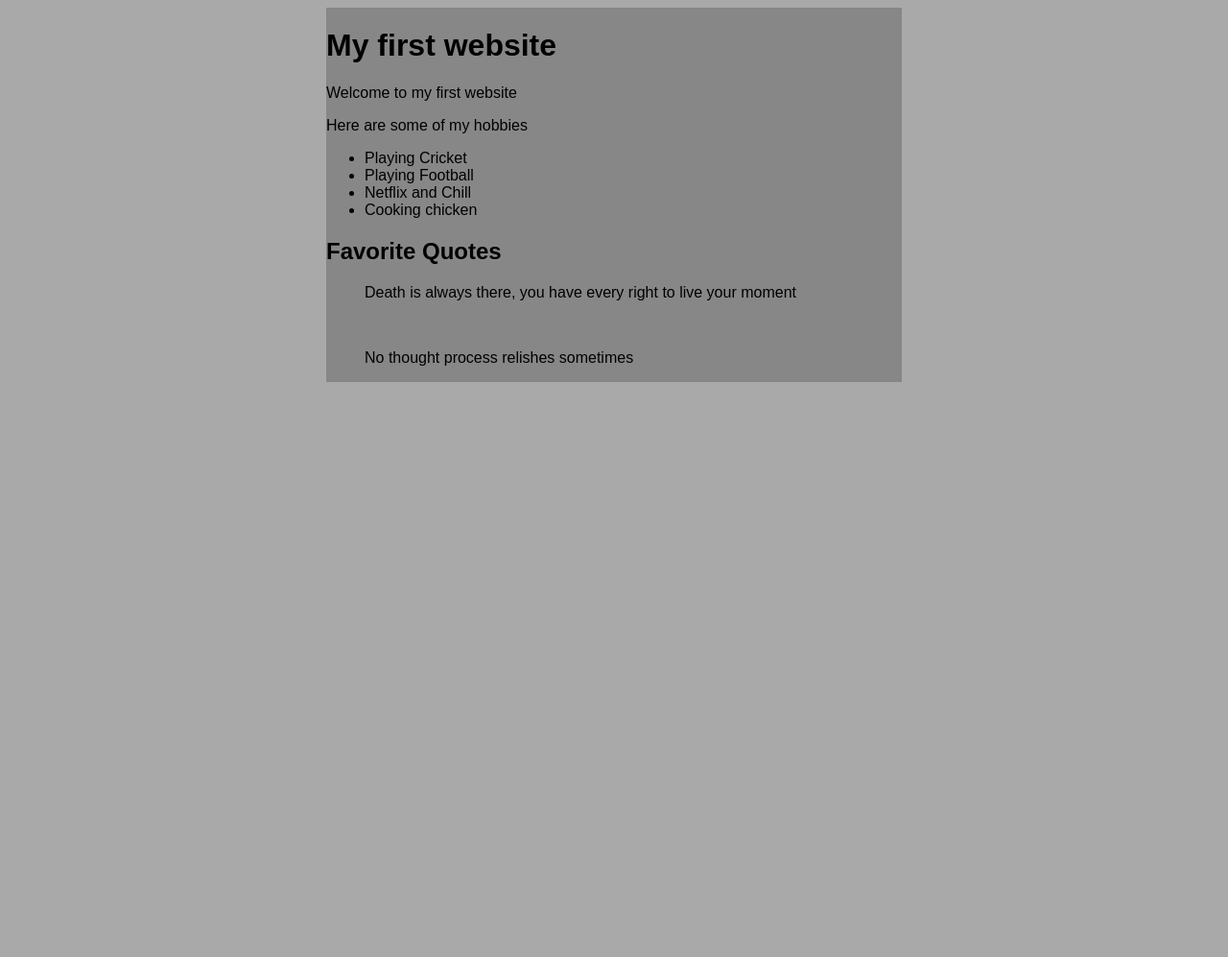
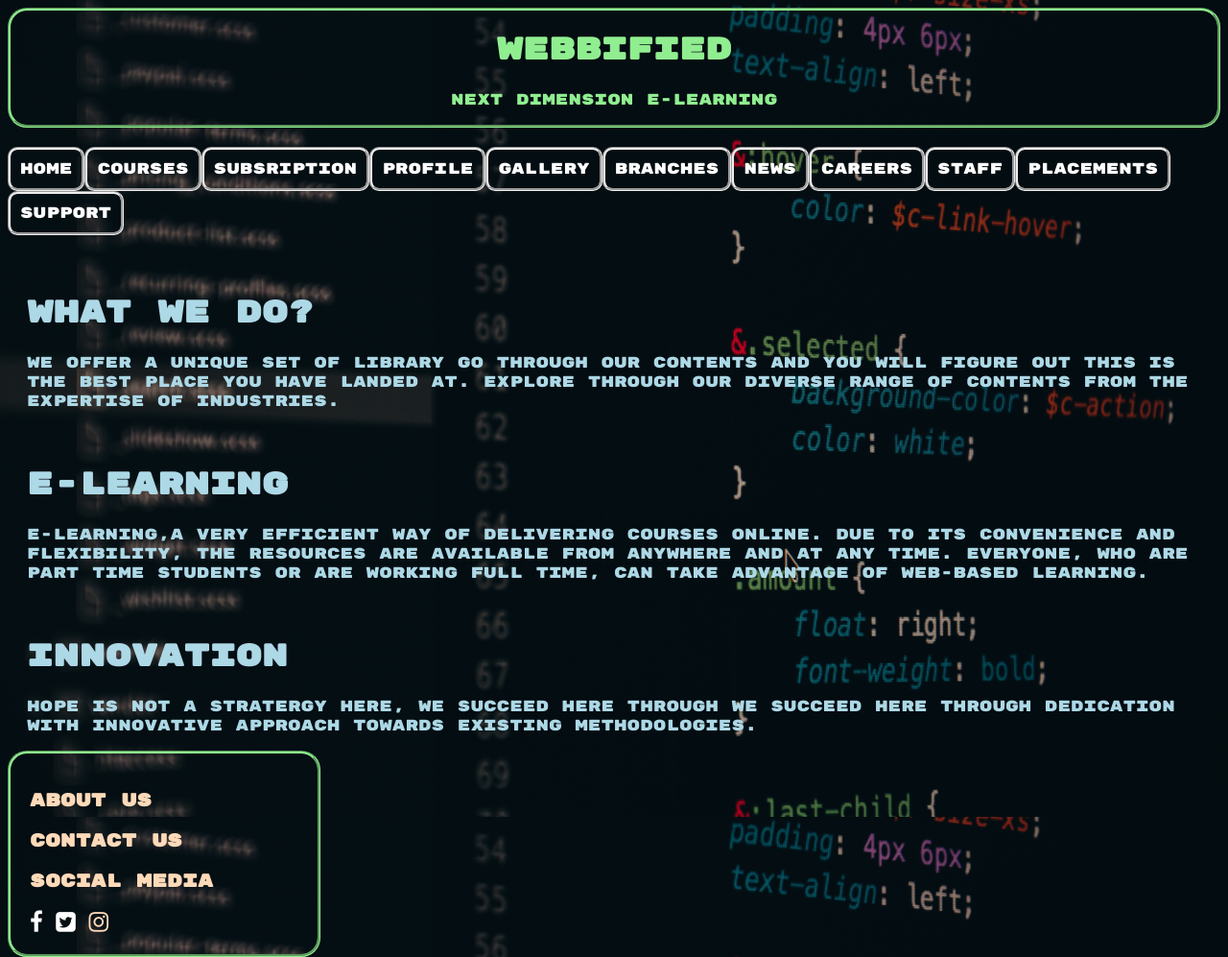
Before and after one commit to ThisisSourabh/FirstRepo, a plain HTML site: page index.html in a window 1280 px wide. Shown: the whole page at 96% size. Before the commit the page ends 800 px from the top, so only its background shows below. Drawn offline with Linux system fonts and the light colour scheme; files whose address does not match are found by name.

Commit message:
Final commit

```diff
--- a/css/style.css
+++ b/css/style.css
@@ -1,7 +1,80 @@
-.bodydiv{
-    font-family: sans-serif;
-    background: #878787;
-    align-content: center;
-    margin: auto;
-    width: 600px;
+.body,html{
+    height:100%;
+    font-family:'Rubik Mono One', sans-serif;
+    background-image: url(C:/Users/cgi/Documents/webSite/img/BG-Image.jpg);
+    background-size: cover;
+
 }
+
+
+.hero-image{
+    background-size: cover;
+    position: relative;
+    background-position: center;
+    background-repeat: no-repeat;
+    height:50%;
+    background-size: cover;
+    border-style: groove;
+    border-radius: 20px;
+    border-color: lightgreen;
+
+}
+.hero-text{
+    text-align: center;
+    color: lightgreen;
+
+}
+.topnav{
+    list-style-type: none;
+    padding-left: 20px;
+    overflow :hidden;
+    color: whitesmoke;
+}
+a{
+    float: left;
+    padding-left: 30px;
+    padding-top: 20px;
+    padding:10px;
+    text-align: center;
+    color: white;
+    border-style: groove;
+    text-decoration: none;
+    border-radius: 10px;
+    height:20%;
+}
+a:hover{
+    color:lightgreen;
+}
+
+.side-section{
+    color: lightblue;
+    padding-left: 20px;
+    padding-top: 40px;
+    float:left;
+}
+
+.mid-section{
+    color: lightblue;
+    padding-left: 20px;
+    padding-top: 20px;
+    float:left;
+}
+
+.right-section{
+    color: lightblue;
+    padding-left: 20px;
+    padding-top: 20px;
+    float:left;
+}
+
+.footer-control{
+    border-style: groove;
+    border-color: lightgreen;
+    border-radius:20px;
+    color:peachpuff;
+    padding-left: 20px;
+    padding-top: 20px;
+    float:left;
+    width: 300px;
+    padding-bottom: 20px;
+}
--- a/index.html
+++ b/index.html
@@ -1,24 +1,72 @@
 <!DOCTYPE html>
 <html>
-    <head>
-        <title>My First Website</title>
-        <meta charset="UTF-8">
-        <link rel="stylesheet" href="css/style.css">
-    </head>
-    <div class="bodydiv">
-        <body bgcolor="darkgrey">
-            <h1>My first website</h1>
-            <p>Welcome to my first website</p>
-            <p>Here are some of my hobbies</p>
-            <ul>
-                <li>Playing Cricket</li>
-                <li>Playing Football</li>
-                <li>Netflix and Chill</li>
-                <li>Cooking chicken</li>
-            </ul>
-            <h2>Favorite Quotes</h2>
-            <div id="quote"><blockquote><p>Death is always there, you have every right to live your moment</p></blockquote></div></br>
-            <div id="quote2"><blockquote><p>No thought process relishes sometimes</p></blockquote></div>
-        </body>
+
+<head>
+    <title>Webbified</title>
+    <meta charset="UTF-8">
+    <link rel="stylesheet" href="css/style.css">
+    <link href="https://fonts.googleapis.com/css?family=Rubik+Mono+One&display=swap" rel="stylesheet">
+    <link rel="stylesheet" href="https://cdnjs.cloudflare.com/ajax/libs/font-awesome/4.7.0/css/font-awesome.min.css">
+</head>
+
+<body>
+    <div class="hero-image">
+        <div class="hero-text">
+            <header>
+                <h1>Webbified</h1>
+                <p> Next Dimension E-learning</p>
+            </header>
+        </div>
     </div>
+    <br>
+    <div class="top nav">
+        <a href="#">Home</a>
+        <a href="#">Courses</a>
+        <a href="#">Subsription</a>
+        <a href="#">Profile</a>
+        <a href="#">Gallery</a>
+        <a href="#">Branches</a>
+        <a href="#">News</a>
+        <a href="#">Careers</a>
+        <a href="#">Staff</a>
+        <a href="#">Placements</a>
+        <a href="#">Support</a>
+    </div>
+    <br>
+    <div class="side-section">
+        <h1>What we do?</h1>
+        <p>We offer a unique set of library go through our contents
+           and you will figure out this is the best place you have landed at.
+           Explore through our diverse range of contents from the expertise of industries. </p>
+
+    </div>
+    <div class="mid-section">
+        <h1>E-learning</h1>
+        <p>E-Learning,a very efficient way of delivering courses online.
+            Due to its convenience and flexibility, the resources are
+            available from anywhere and at any time. Everyone, who are
+            part time students or are working full time, can take advantage
+            of web-based learning.</p>
+    </div>
+    <div class="right-section">
+        <h1>
+            Innovation
+        </h1>
+        <p>
+            Hope is not a stratergy here, we succeed here through
+            we succeed here through dedication with innovative approach
+            towards existing methodologies.
+        </p>
+    </div>
+    <div class="footer-control">
+        <footer>
+            <h3>About us </h3>
+            <h3>contact us</h3>
+            <h3>Social Media</h3>
+            <i class="fa fa-facebook" style="font-size:24px;color:white"></i>
+            <i class="fa fa-twitter-square" style="font-size:24px;color:white"></i>
+            <i class="fa fa-instagram" style="font-size:24px"></i>
+        </footer>
+    </div>
+</body>
 </html>
```
Also changed, not shown: img/BG-Image.jpg (added), 1 other file.
